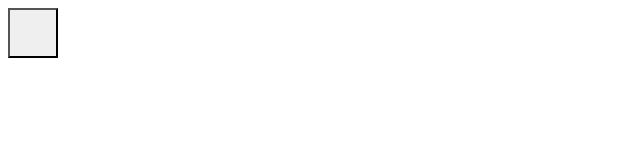
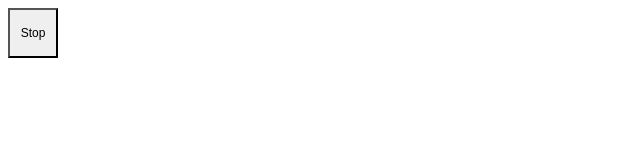
Before and after one commit to David-Kohn64/iBUSIM-integration-app, a React (Vite) app in the folder frontend/: page / in a window 1280 px wide. Shown: the top 160 px of the page, without its empty margins (0-640 px from the left). Built offline with nearby package versions, Linux system fonts and the light colour scheme.

Commit message:
button text

```diff
--- a/frontend/src/operator/OperatorInterface.tsx
+++ b/frontend/src/operator/OperatorInterface.tsx
@@ -6,9 +6,12 @@ export function OperatorInterface() {
                 width: 50,
                 height: 50,
                 padding: 0,
-                borderRadius: 0
+                borderRadius: 0,
+                fontSize: 12
             }}
-        />
+        >
+            Stop
+        </button>
     )
 }
 
```
